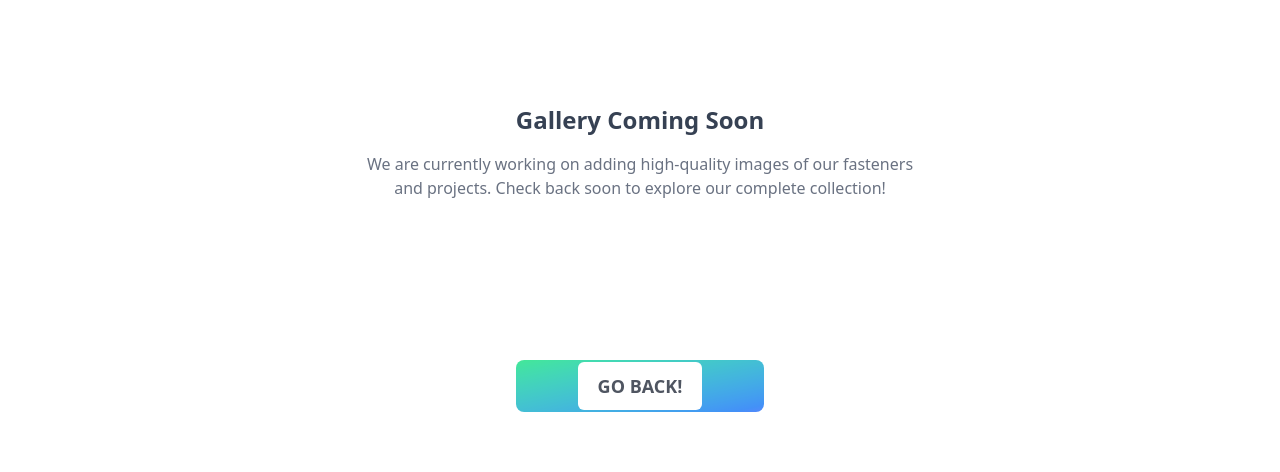
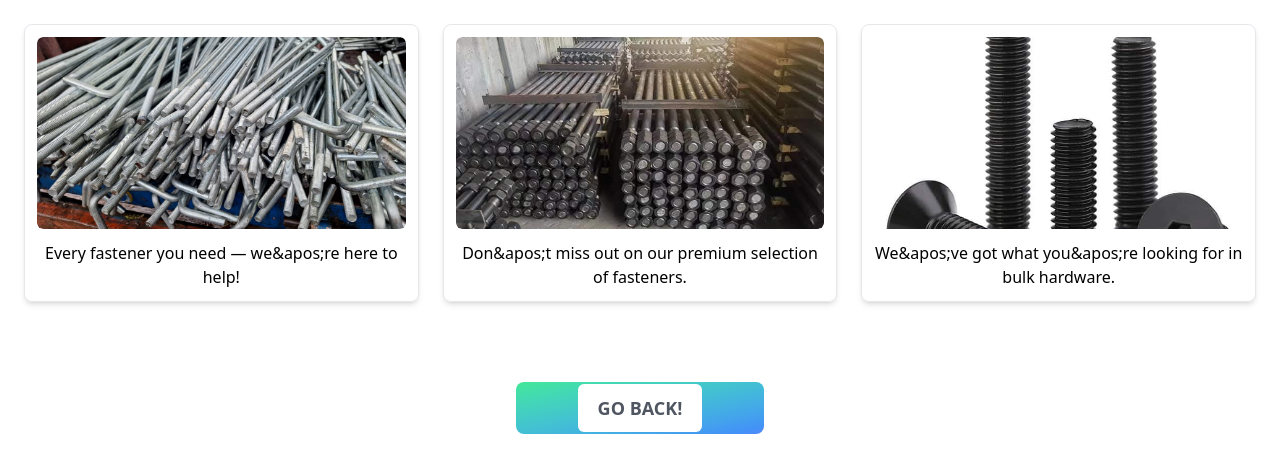
Before and after one commit to Emmanuel9037894958/macdeo, a Next.js app: page /gallery in a window 1280 px wide. Shown: the top 472 px of the page. Built offline with nearby package versions, Linux system fonts and the light colour scheme.

Commit message:
erro disabled

```diff
--- a/next.config.mjs
+++ b/next.config.mjs
@@ -1,4 +1,8 @@
 /** @type {import('next').NextConfig} */
-const nextConfig = {};
+const nextConfig = {
+  eslint: {
+    ignoreDuringBuilds: true,
+  },
+};
 
 export default nextConfig;
--- a/src/app/contact/page.js
+++ b/src/app/contact/page.js
@@ -7,13 +7,16 @@ function Contact() {
   const [state, handleSubmit] = useForm("xzzggbee");
 
   if (state.succeeded) {
-    return <p className="text-center mt-10 text-green-600 font-bold text-2xl">Successful 🤝 we will get back to you soon!</p>;
+    return (
+      <p className="text-center mt-10 text-green-600 font-bold text-2xl">
+        Successful 🤝 we will get back to you soon!
+      </p>
+    );
   }
 
   return (
     <section className="min-h-screen bg-gray-100 px-4 sm:px-6 lg:px-8 z-50">
       <div className="relative">
-
         <Image
           className="fixed top-0 left-0 z-50"
           src="/logo.png"
@@ -22,11 +25,9 @@ function Contact() {
           height={100}
         />
 
-
         <h2 className="text-3xl font-bold text-white absolute pt-30 pl-10 top-0 left-0 p-4 z-50">
-          Get in Touch....
+          Get in Touch...
         </h2>
-
 
         <Image
           className="w-full object-cover brightness-50 mt-0"
@@ -39,11 +40,9 @@ function Contact() {
       </div>
 
       <div className="max-w-7xl mx-auto bg-white shadow-lg rounded-lg p-8 grid md:grid-cols-2 gap-10 -mt-20 relative z-10">
-
-
         <div>
           <p className="mb-6">
-            We would love to hear from you. Please fill out the form below and we will
+            We&apos;d love to hear from you. Please fill out the form below and we&apos;ll
             get back to you as soon as possible.
           </p>
 
@@ -103,12 +102,11 @@ function Contact() {
             Contact Information
           </h3>
           <p className="text-gray-600">
-            Feel free to reach out to us through any of the following channels.
+            Don&apos;t hesitate to reach out to us through any of the following channels.
           </p>
           <ul className="space-y-3 text-gray-700">
             <li>
-              📍 <strong>Address:</strong> 123 Fastener Street, Industrial Zone,
-              Lagos
+              📍 <strong>Address:</strong> 123 Fastener Street, Industrial Zone, Lagos
             </li>
             <li>
               📞 <strong>Phone:</strong> +234 800 000 0000
@@ -120,8 +118,7 @@ function Contact() {
 
           <div className="w-full h-64 mt-6">
             <iframe
-                      src="https://www.google.com/maps/embed?pb=!1m18!1m12!1m3!1d3967.123456789012!2d3.2851911!3d6.479146!2m3!1f0!2f0!3f0!3m2!1i1024!2i768!4f13.1!3m3!1m2!1s0x103b89135b237099%3A0xacf91e1cc2a3d85e!2sApapa-Oshodi+Express+Way!5e0!3m2!1sen!2sng!4v1686781234567!5m2!1sen!2sng"
-
+              src="https://www.google.com/maps/embed?pb=!1m18!1m12!1m3!1d3967.123456789012!2d3.2851911!3d6.479146!2m3!1f0!2f0!3f0!3m2!1i1024!2i768!4f13.1!3m3!1m2!1s0x103b89135b237099%3A0xacf91e1cc2a3d85e!2sApapa-Oshodi+Express+Way!5e0!3m2!1sen!2sng!4v1686781234567!5m2!1sen!2sng"
               width="100%"
               height="100%"
               style={{ border: 0 }}
--- a/src/app/gallery/page.js
+++ b/src/app/gallery/page.js
@@ -1,70 +1,28 @@
-// "use client";
-
-// import React from "react";
-// import Image from "next/image";
-
-
-
-// const heroImages = [
-//   // Public folder images
-//   { id: "image10", image: "/image10.jpg", description: "Every fastener you need right here on us!", keywords: ["fastener", "nut"] },
-//   { id: "image11", image: "/image11.jpg", description: "Every fastener you need right here on us!", keywords: ["fastener", "nut"] },
-//   { id: "image13", image: "/image13.jpg", description: "Every fastener you need right here on us!", keywords: ["fastener", "nut"] },
-// ];
-
-// function Gallery() {
-//   return (
-//     <div className="p-6 grid grid-cols-1 sm:grid-cols-2 lg:grid-cols-3 gap-6">
-//       {heroImages.map(({ id, image, description }) => (
-//         <div
-//           key={id}
-//           className="rounded-lg border border-gray-300 shadow-md p-3 hover:shadow-xl transition duration-300"
-//         >
-//           <div className="relative w-full h-48 rounded-md overflow-hidden">
-//             {typeof image === "string" ? (
-//               <Image
-//                 src={image}
-//                 alt={description}
-//                 layout="fill"
-//                 objectFit="cover"
-//                 className="rounded-md"
-//                 sizes="(max-width: 768px) 100vw, 33vw"
-//               />
-//             ) : (
-//               <Image
-//                 src={image}
-//                 alt={description}
-//                 fill
-//                 className="object-cover rounded-md"
-//                 sizes="(max-width: 768px) 100vw, 33vw"
-//               />
-//             )}
-//           </div>
-//           <p className="mt-3 text-center font-medium">{description}</p>
-//         </div>
-//       ))}
-//     </div>
-//   );
-// }
-
-// export default Gallery;
-
-
-
-
-
 "use client";
 
 import React from "react";
 import Image from "next/image";
 import Link from "next/link";
 
-// Image array (can be empty if no images yet)
 const heroImages = [
-  // Uncomment when images are ready
-  // { id: "image10", image: "/image10.jpg", description: "Every fastener you need right here on us!", keywords: ["fastener", "nut"] },
-  // { id: "image11", image: "/image11.jpg", description: "Every fastener you need right here on us!", keywords: ["fastener", "nut"] },
-  // { id: "image13", image: "/image13.jpg", description: "Every fastener you need right here on us!", keywords: ["fastener", "nut"] },
+  {
+    id: "image10",
+    image: "/image10.jpg",
+    description: "Every fastener you need — we&apos;re here to help!",
+    keywords: ["fastener", "nut"],
+  },
+  {
+    id: "image11",
+    image: "/image11.jpg",
+    description: "Don&apos;t miss out on our premium selection of fasteners.",
+    keywords: ["fastener", "nut"],
+  },
+  {
+    id: "image13",
+    image: "/image13.jpg",
+    description: "We&apos;ve got what you&apos;re looking for in bulk hardware.",
+    keywords: ["fastener", "nut"],
+  },
 ];
 
 function Gallery() {
@@ -99,18 +57,18 @@ function Gallery() {
           ))}
         </div>
       )}
-       <div className="flex items-center justify-center w-full">
-         <Link  href= "/">
+      <div className="flex items-center justify-center w-full">
+        <Link href="/">
           <button
-            type="submit"
+            type="button"
             className="relative inline-flex items-center justify-center p-0.5 overflow-hidden text-sm font-medium text-gray-900 rounded-lg group bg-gradient-to-br from-green-400 to-blue-600 hover:text-white focus:ring-4 focus:outline-none focus:ring-green-200 w-62 mt-20 animate-pulse"
           >
             <span className="relative px-5 py-2.5 transition-all ease-in duration-75 bg-white dark:bg-gray-900 rounded-md group-hover:bg-transparent font-bold text-lg">
               GO BACK!
             </span>
           </button>
-         </Link>
-     </div>
+        </Link>
+      </div>
     </div>
   );
 }
--- a/src/app/media/page.js
+++ b/src/app/media/page.js
@@ -30,10 +30,10 @@ function MediaPage() {
         </div>
       </div>
 
-      {/* Below the image */}
+      {/* Description section */}
       <div className="mt-6 max-w-md text-center text-base sm:text-lg">
         <p>
-          We are working hard to gather the best images and videos of our nuts,
+          We&apos;re working hard to gather the best images and videos of our nuts,
           bolts, and fasteners. Check back soon to see our products in action
           and behind the scenes at{" "}
           <span className="text-green-600 font-semibold">
@@ -42,18 +42,20 @@ function MediaPage() {
           !
         </p>
       </div>
-     <div>
-         <Link  href= "/">
+
+      {/* Go back button */}
+      <div className="flex items-center justify-center">
+        <Link href="/">
           <button
-            type="submit"
+            type="button"
             className="relative inline-flex items-center justify-center p-0.5 overflow-hidden text-sm font-medium text-gray-900 rounded-lg group bg-gradient-to-br from-green-400 to-blue-600 hover:text-white focus:ring-4 focus:outline-none focus:ring-green-200 w-62 mt-20 animate-pulse"
           >
             <span className="relative px-5 py-2.5 transition-all ease-in duration-75 bg-white dark:bg-gray-900 rounded-md group-hover:bg-transparent font-bold text-lg">
               GO BACK!
             </span>
           </button>
-         </Link>
-     </div>
+        </Link>
+      </div>
     </section>
   );
 }
```
